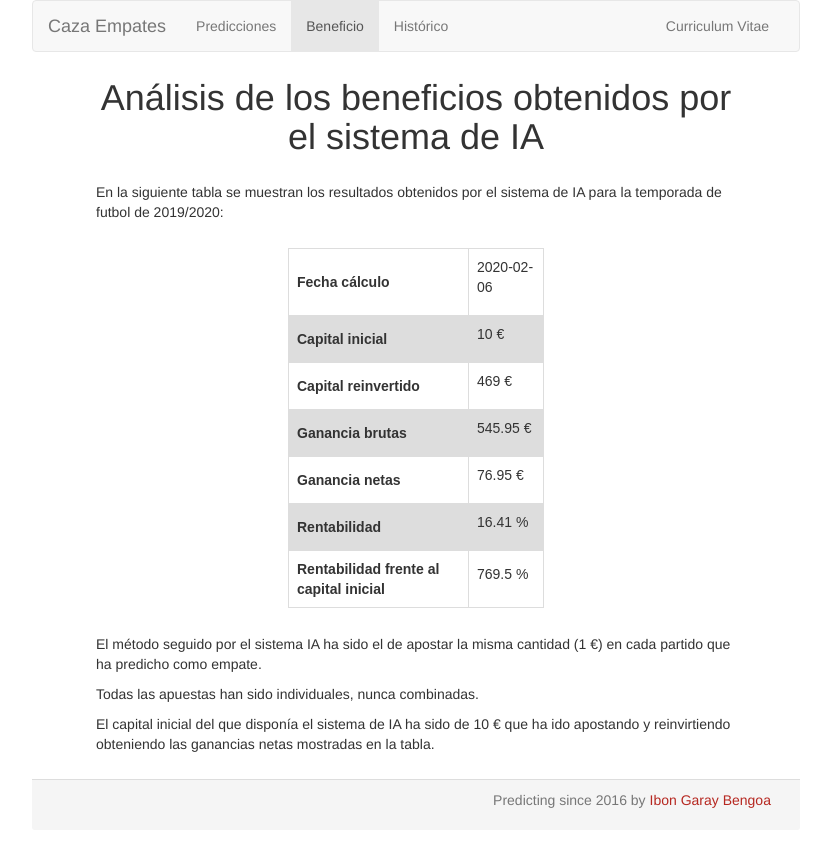
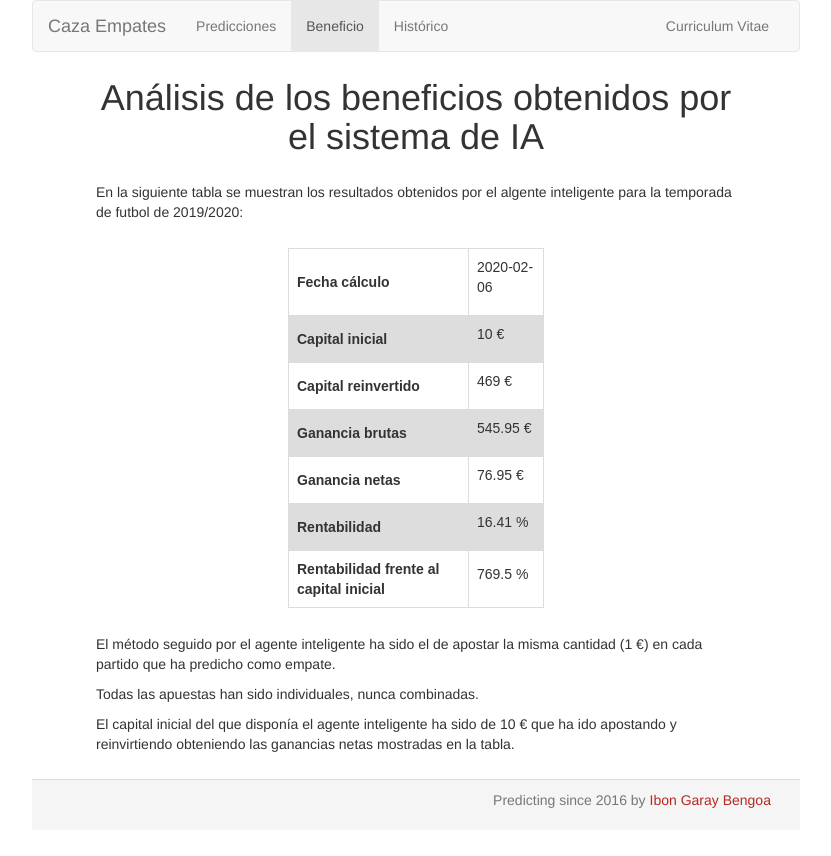
Before and after one commit to AlphaPicks/AlphaPicks, a Django app: page /precision in a window 1280 px wide; the page is wider, and only the part inside the window is pictured. Shown: that part, without its empty margins (224-1055 px from the left). Run offline with Django 3.2, Linux system fonts and the light colour scheme; data comes from the database, SQL or seed files in the repository; some libraries are stand-ins or nearby versions.

Commit message:
Add textos

```diff
--- a/web_project/templates/historico.html
+++ b/web_project/templates/historico.html
@@ -55,7 +55,7 @@
 
   </section>
   <section style="margin-right: 25%; margin-left: 25%; margin-bottom: 2%;">
-    <p>Histórico de las predicciones de los empates dadas por el sistema de IA en la temporada 2019/2020:</p>
+    <p>Histórico de las predicciones de los empates dadas por el agente inteligente durante la temporada 2019/2020:</p>
     <input type="text" id="myInput" onkeyup="myFunction()" placeholder="Filtrar por fecha..." title="Type in a name">
     <table id="showData" align="center"></table>
   </section>
--- a/web_project/templates/home.html
+++ b/web_project/templates/home.html
@@ -23,12 +23,12 @@
     </section>
     <section style="margin-right: 25%; margin-left: 25%; margin-bottom: 2%;">
      <p>La inteligencia artificial (IA) ha revolucionado el modo en el que afrontamos los problemas. La toma de decisiones basada en la experiencia ha dado paso a la toma de decisiones basada en los datos. Este proyecto pretende mostrar los beneficios de los negocios data-driven mediante un caso de uso en el ámbito de las apuestas deportivas.</p>
-  <p><strong>Este sistema de inteligencia artificial, desarrollado exclusivamente a efectos formativos, ha sido entrenado con el propósito de que tome las decisiones que considere oportunas para obtener una rentabilidad máxima apostando a empates de partidos de futbol.</strong></p>
+  <p><strong>Este agente inteligente, desarrollado exclusivamente a efectos formativos, ha sido entrenado con el propósito de que tome las decisiones que considere oportunas para obtener una rentabilidad máxima apostando a empates de partidos de futbol.</strong></p>
   <p>En este sentido, se han utilizado técnicas de aprendizaje automático (machine learning) para entrenar al sistema mediante modelos matemáticos. Para el aprendizaje de estos modelos predictivos se ha utilizado el dato de las cuotas de partidos de futbol de los últimos 15 años de más de 5 casas de apuestas diferentes para más de 20 ligas europeas.</p>
   <p>El sistema de IA decide a que partidos de futbol apostar que finalizan en empate en base a lo aprendido con el dato histórico. Con estas decisiones, su objetivo es obtener unas ganancias máximas.</p>
 
   <p> La rentabilidad de sus decisiones se mide a lo largo de una temporada completa, nunca en decisiones tomadas para partidos individuales.</p>
-  <p><i>Los creadores del sistema de IA no se hacen responsables del uso que se le dé a esta información ya que el proyecto está totalmente concebido dentro de un marco académico.</i></p>
+  <p><i>Los creadores de este sistema de IA no se hacen responsables del uso que se le dé a esta información ya que el proyecto está totalmente concebido dentro de un marco académico.</i></p>
 
 </section>
  {% include "firma.html" %}
--- a/web_project/templates/precision.html
+++ b/web_project/templates/precision.html
@@ -37,7 +37,7 @@
     <h1 style="text-align: center">Análisis de los beneficios obtenidos por el sistema de IA</h1>
     </section>
     <section style="margin-right: 25%; margin-left: 25%; margin-bottom: 2%;">
-        <p>En la siguiente tabla se muestran los resultados obtenidos por el sistema de IA para la temporada de futbol de 2019/2020:</p>
+        <p>En la siguiente tabla se muestran los resultados obtenidos por el algente inteligente para la temporada de futbol de 2019/2020:</p>
     </section>
     <section style="margin-right: 40%; margin-left: 40%; margin-bottom: 2%;">
 
@@ -91,9 +91,9 @@
 
 
     <section style="margin-right: 25%; margin-left: 25%; margin-bottom: 2%;">
-      <p>El método seguido por el sistema IA ha sido el de apostar la misma cantidad (1 €) en cada partido que ha predicho como empate. </p>
+      <p>El método seguido por el agente inteligente ha sido el de apostar la misma cantidad (1 €) en cada partido que ha predicho como empate. </p>
       <p>Todas las apuestas han sido individuales, nunca combinadas.</p>
-      <p>El capital inicial del que disponía el sistema de IA ha sido de 10 € que ha ido apostando y reinvirtiendo obteniendo las ganancias netas mostradas en la tabla. </p>
+      <p>El capital inicial del que disponía el agente inteligente ha sido de 10 € que ha ido apostando y reinvirtiendo obteniendo las ganancias netas mostradas en la tabla. </p>
     </section>
 
 
--- a/web_project/templates/prediccion.html
+++ b/web_project/templates/prediccion.html
@@ -41,7 +41,7 @@
 
   </section>
   <section style="margin-right: 25%; margin-left: 25%; margin-bottom: 2%;">
-    <p>Predicciones de los empates dadas por el sistema de inteligencia artificial para la jornada en curso:</p>
+    <p>Predicciones de los empates dadas por el agente inteligente para la jornada en curso:</p>
     <table id="showData" align="center"></table>
   </section>
 
```
